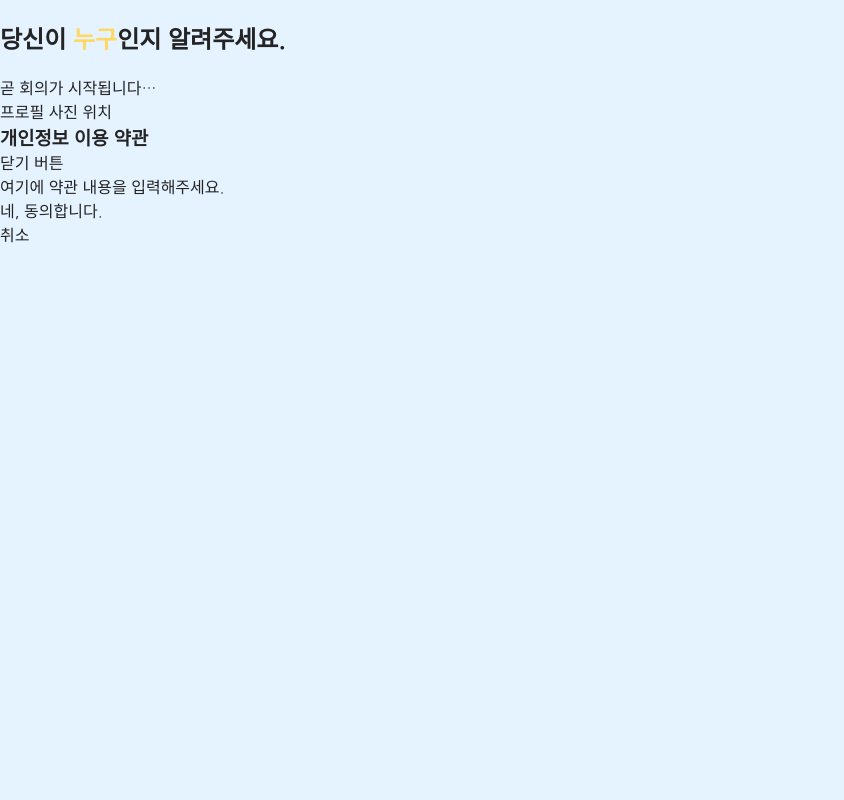
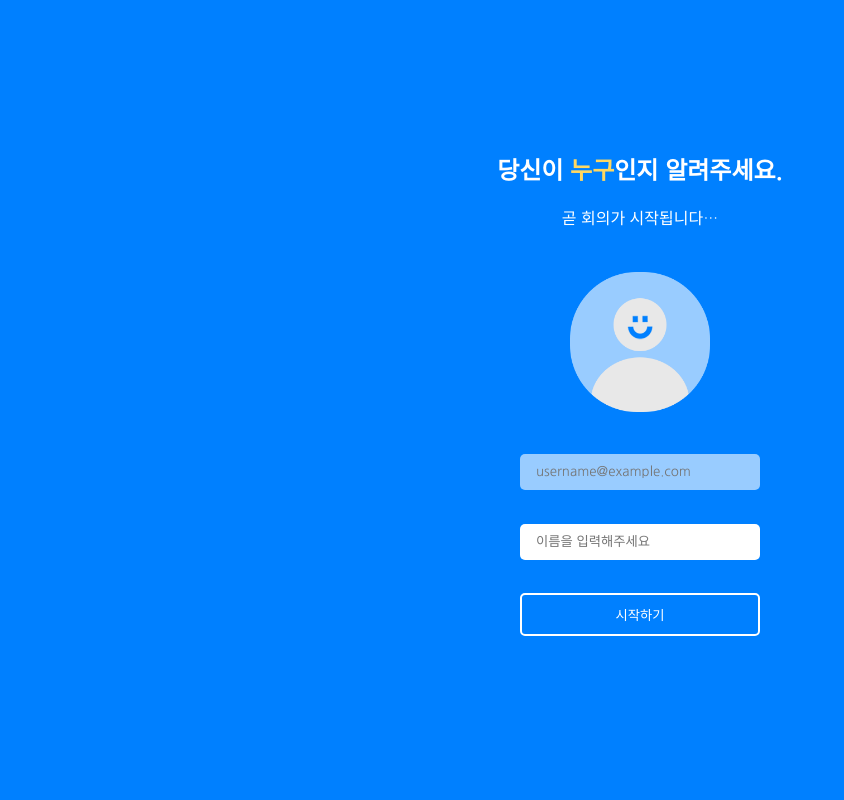
Before and after one commit to jeongum/canwemeet_v2, a Flask app: page /register/ in a window 1280 px wide. Shown: the whole page, without its empty margins (0-844 px from the left). Run offline with Flask 2, Linux system fonts and the light colour scheme; some libraries are stand-ins or nearby versions.

Commit message:
Add register form & css

```diff
--- a/static/css/style.css
+++ b/static/css/style.css
@@ -49,6 +49,10 @@ ul {
 body.login {
     text-align: center;
     height: 100vh;
+}
+
+.login main {
+    height: 100%;
 
     display: flex;
     flex-direction: column;
@@ -73,6 +77,77 @@ body.login {
     line-height: 1.5em;
 }
 
+/* Register Page Settings */
+#profile-setup {
+    height: 55%;
+}
+
+#profile-form {
+    height: 100%;
+
+    display: flex;
+    flex-direction: column;
+    justify-content: space-evenly;
+    align-items: center;
+}
+
+#profile-image {
+    margin: 9px 0px;
+    width: 140px;
+    height: 140px;
+
+    cursor: pointer;
+}
+
+#profile-image img {
+    max-width: 100%;
+    max-height: 100%;
+}
+
+#profile-image:hover {
+    opacity: 0.8;
+}
+
+#profile-form input, button {
+    padding: 10px 16px;
+
+    width: 240px;
+    box-sizing: border-box;
+
+    border: 0px;
+    border-radius: 5px;
+
+    font-family: 'Nanum Gothic', sans-serif;
+}
+
+#profile-form input[type=email] {
+    background-color: #99ccff;
+}
+
+#profile-form input[type=file] {
+    display: none;
+}
+
+#profile-form input:focus {
+    outline: none;
+}
+
+#profile-form button {
+    color: white;
+    border: white 2px solid;
+    background-color: #0080ff;
+}
+
+#profile-form button:hover {
+    color: #0080ff;
+    background-color: white;
+
+    cursor: pointer;
+}
+
+#privacy-terms {
+    display: none;
+}
 
 /* Header Page Settings */
 #header {
--- a/templates/base.html
+++ b/templates/base.html
@@ -8,15 +8,15 @@
         {% block meta %}
         <meta charset="utf-8">
         <!--
-        // ngrok에서 https 실행오류 뜰 때 사용하세요
+        ngrok으로 실행할 때
+        "This request has been blocked; the content must be served over HTTPS."
+        오류가 뜨면 사용하세요
         <meta http-equiv="Content-Security-Policy" content="upgrade-insecure-requests">
         -->
         {% endblock meta %}
 
         {% block css %}
         <link rel="stylesheet" href="{{ url_for('static', filename='css/style.css') }}" type="text/css">
-        <!--
-        <link rel="stylesheet" href="https://maxcdn.bootstrapcdn.com/bootstrap/3.3.2/css/bootstrap.min.css">-->
         {% endblock css %}
 
         <link rel="shortcut icon" href="{{ url_for('static', filename='favicon.ico') }}" type="image/x-icon">
--- a/templates/login/login.html
+++ b/templates/login/login.html
@@ -2,7 +2,7 @@
 
 {% block content %}
   <body class="blue login">
-    <main >
+    <main>
       <section id="logo">
         <img src="{{ url_for('static', filename='images/login/logo.png') }}" alt="캔위미트? 로고">
       </section>
--- a/templates/login/register.html
+++ b/templates/login/register.html
@@ -1,7 +1,7 @@
 {% extends 'base.html' %}
 
 {% block content %}
-  <body>
+  <body class="blue login">
     <main>
       <section>
         <h2>당신이 <span class="yellow-bold">누구</span>인지 알려주세요.</h2>
@@ -9,12 +9,16 @@
       </section>
 
       <section id="profile-setup">
-        <div id="profile-photo">
-          프로필 사진 위치
-        </div>
-        <div id="profile-form">
-          <!--여기에 회원가입 폼을 넣어주세요-->
-        </div>
+        <form action="" method="POST" enctype="multipart/form-data" id="profile-form">
+          <label id="profile-image">
+            <img src="{{ url_for('static', filename='images/main/profile.png') }}">
+            <input type="file" accept="image/png, image/jpeg" />
+          </label>
+
+          <input type="email" placeholder="username@example.com" required />
+          <input type="text" placeholder="이름을 입력해주세요" required />
+          <button type="submit">시작하기</button>
+        </form>
       </section>
 
       <section id="privacy-terms">
@@ -38,4 +42,4 @@
       </section>
     </main>
   </body>
-{% endblock %}
+{% endblock content %}
```
